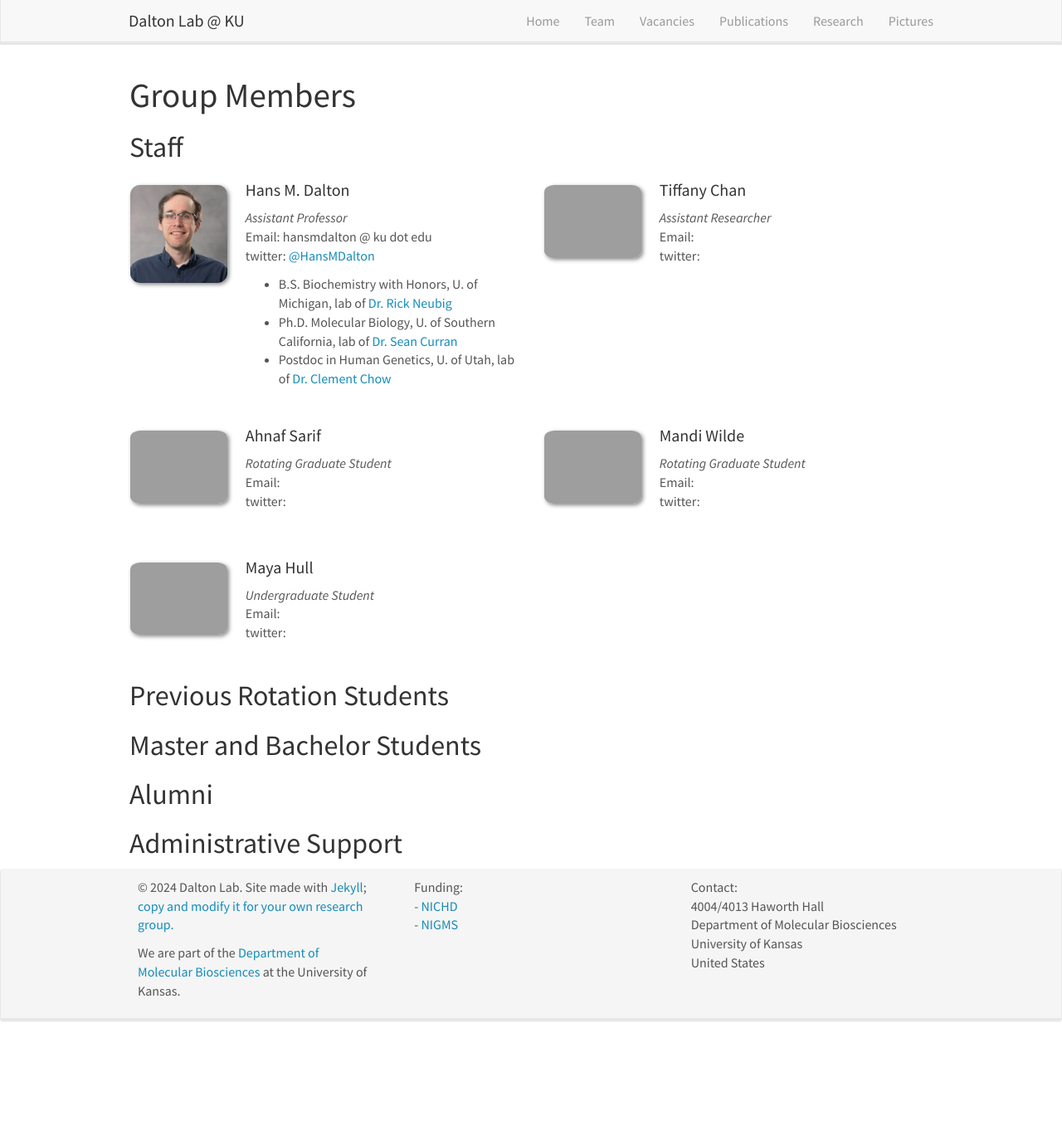
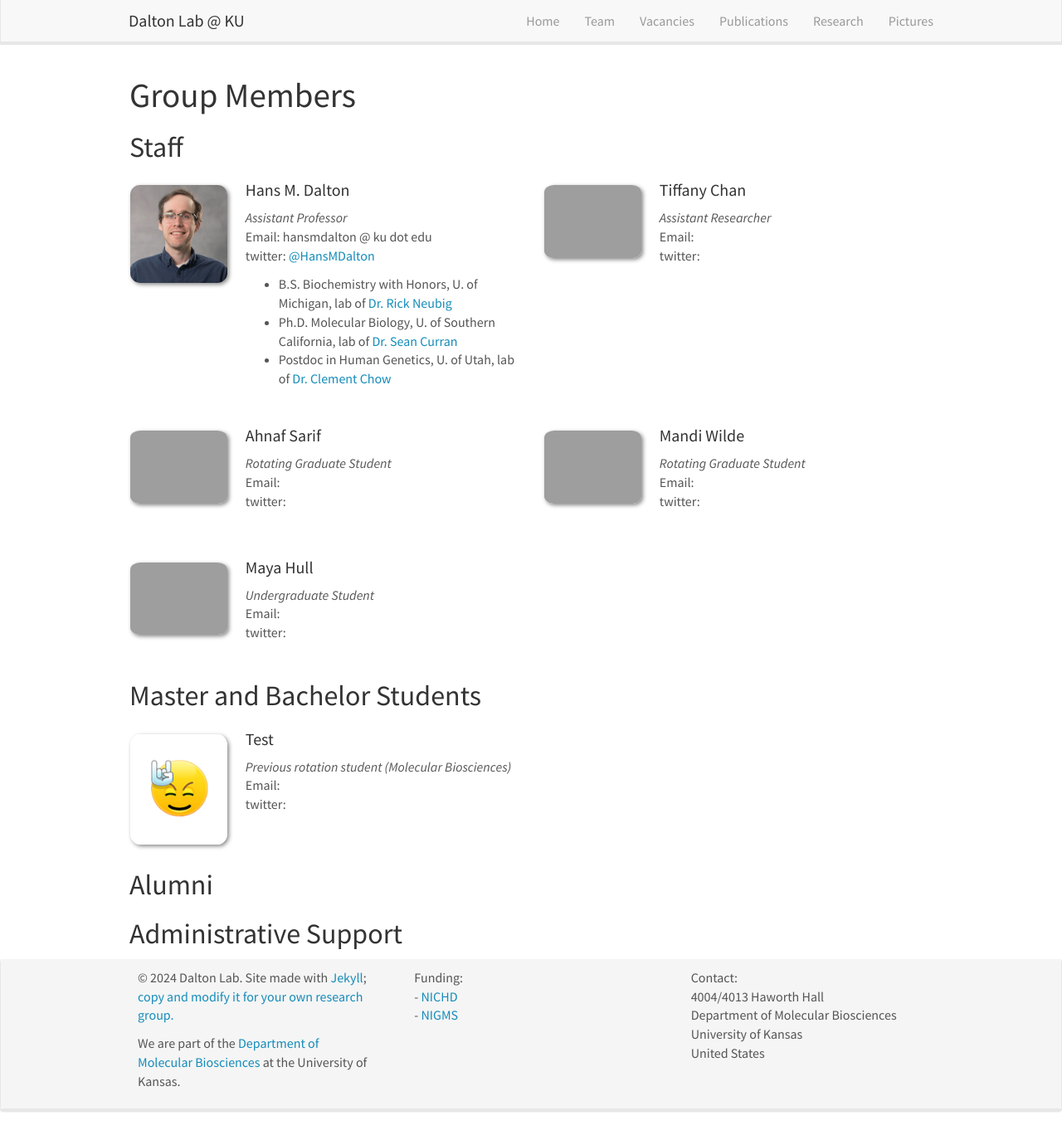
Before and after one commit to hansmdalton/hansmdalton.github.io, a Jekyll site: the page built from _pages/team.md, in a window 1280 px wide and 1362 px high. Shown: the whole window at 83% size. Built offline with Jekyll 4.4.1, drawn with Linux system fonts in a browser that asks for light colours; nearby versions of some CDN libraries.

Commit message:
Update team.md

```diff
--- a/_pages/team.md
+++ b/_pages/team.md
@@ -75,13 +75,72 @@ permalink: /team/
 {% endif %}
 
 
-
-## Previous Rotation Students
-
-
-
 ## Master and Bachelor Students
 
+{% assign number_printed = 0 %}
+{% for member in site.data.students %}
+
+{% assign even_odd = number_printed | modulo: 2 %}
+
+{% if even_odd == 0 %}
+<div class="row">
+{% endif %}
+
+<div class="col-sm-6 clearfix">
+  <img src="{{ site.url }}{{ site.baseurl }}/images/teampic/{{ member.photo }}" class="img-responsive" width="25%" style="float: left" />
+  <h4>{{ member.name }}</h4>
+  <i>{{ member.info }} </i>
+  <br>
+  Email: {{ member.email }}
+  <br>
+  twitter: {{member.twitter}}
+  <ul style="overflow: hidden">
+
+  {% if member.number_educ == 1 %}
+  <li> {{ member.education1 }} </li>
+  {% endif %}
+
+  {% if member.number_educ == 2 %}
+  <li> {{ member.education1 | markdownify}} </li>
+  <li> {{ member.education2 | markdownify}} </li>
+  {% endif %}
+
+  {% if member.number_educ == 3 %}
+  <li> {{ member.education1 }} </li>
+  <li> {{ member.education2 }} </li>
+  <li> {{ member.education3 }} </li>
+  {% endif %}
+
+  {% if member.number_educ == 4 %}
+  <li> {{ member.education1 }} </li>
+  <li> {{ member.education2 }} </li>
+  <li> {{ member.education3 }} </li>
+  <li> {{ member.education4 }} </li>
+  {% endif %}
+
+  {% if member.number_educ == 5 %}
+  <li> {{ member.education1 }} </li>
+  <li> {{ member.education2 }} </li>
+  <li> {{ member.education3 }} </li>
+  <li> {{ member.education4 }} </li>
+  <li> {{ member.education5 }} </li>
+  {% endif %}
+
+  </ul>
+</div>
+
+{% assign number_printed = number_printed | plus: 1 %}
+
+{% if even_odd == 1 %}
+</div>
+{% endif %}
+
+{% endfor %}
+
+{% assign even_odd = number_printed | modulo: 2 %}
+{% if even_odd == 1 %}
+</div>
+{% endif %}
 
 
 ## Alumni
```
